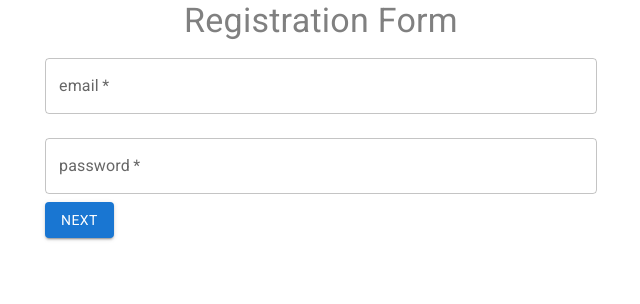
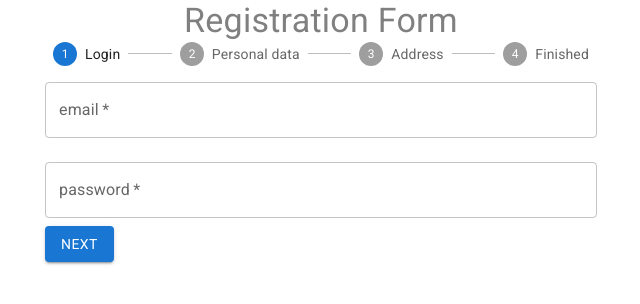
Before and after one commit to FabTrindade/react-functions, a React (Create React App) app: page / in a window 1280 px wide. Shown: the top 304 px of the page, without its empty margins (319-959 px from the left). Built offline with nearby package versions, Linux system fonts and the light colour scheme.

Commit message:
Using Material-UI Stepper.

```diff
--- a/src/components/RegistrationForm/RegistrationForm.jsx
+++ b/src/components/RegistrationForm/RegistrationForm.jsx
@@ -1,3 +1,4 @@
+import { StepLabel, Stepper, Typography, Step } from '@mui/material';
 import React, { useEffect, useState } from 'react';
 import UserData from '../UserData';
 import AddressData from './AddressData';
@@ -6,19 +7,22 @@ import PersonalData from './PersonalData';
 function RegistrationForm({ atSend, validateIdCard }) {
 
     const [step, setStep] = useState(0);
-    const [data, setData]= useState({});
+    const [data, setData] = useState({});
 
-    useEffect(()=>{
-        atSend({data});
+    useEffect(() => {
+        if (step === (forms.length - 1)) {
+            atSend({ data });
+        }
     })
     const forms = [
         <UserData atSend={collectData} />,
         <PersonalData atSend={collectData} validateIdCard={validateIdCard} />,
-        <AddressData atSend={collectData} />
+        <AddressData atSend={collectData} />,
+        <Typography variant='h5'>Thanks for signing up!</Typography>
     ]
 
     function collectData(newData) {
-        setData({...data, ...newData});
+        setData({ ...data, ...newData });
         next();
     }
 
@@ -28,6 +32,13 @@ function RegistrationForm({ atSend, validateIdCard }) {
 
     return (
         <>
+            <Stepper activeStep={step}>
+                <Step><StepLabel>Login</StepLabel></Step>
+                <Step><StepLabel>Personal data</StepLabel></Step>
+                <Step><StepLabel>Address</StepLabel></Step>
+                <Step><StepLabel>Finished</StepLabel></Step>
+
+            </Stepper>
             {forms[step]}
         </>
     )
```
